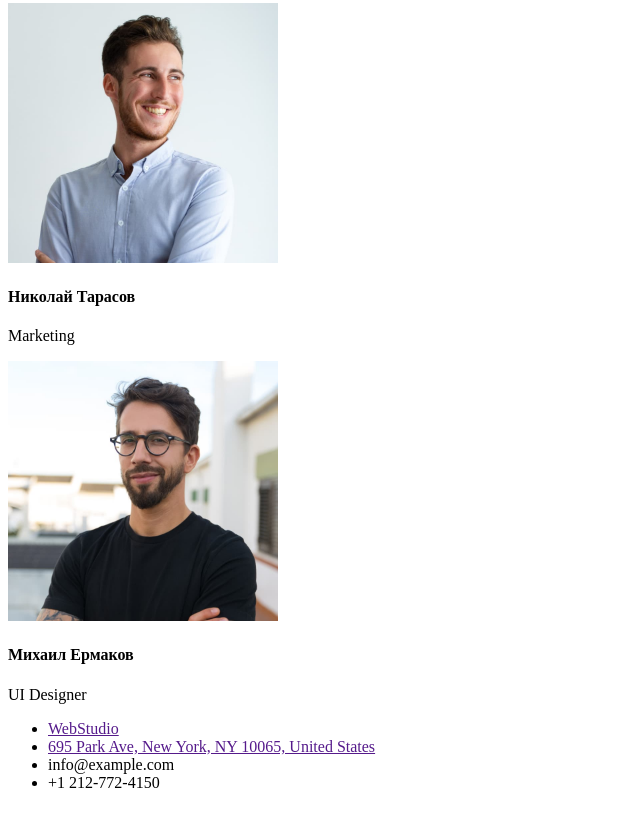
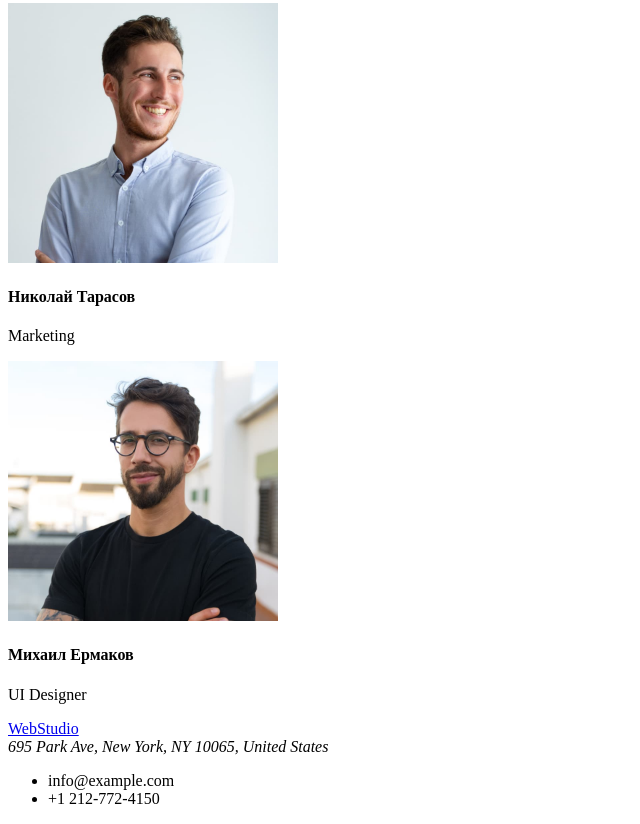
Before and after one commit to SligVader/goit-markup-hw-01, a plain HTML site: page index.html in a window 1280 px wide. Shown: the part 1709-2533 px from the top of the page, without its empty margins (0-640 px from the left). Drawn offline with Linux system fonts and the light colour scheme.

Commit message:
HTML fix

```diff
--- a/index.html
+++ b/index.html
@@ -82,9 +82,9 @@
 
     <footer>
       <div>
+        <a href="./index.html">WebStudio</a>
+        <address>695 Park Ave, New York, NY 10065, United States</address>
         <ul>
-          <li><a href="">WebStudio</a></li>
-          <li><a href="">695 Park Ave, New York, NY 10065, United States</a></li>
           <li><a href=""></a>info@example.com</li>
           <li><a href=""></a>+1 212-772-4150</li>
         </ul>
```
